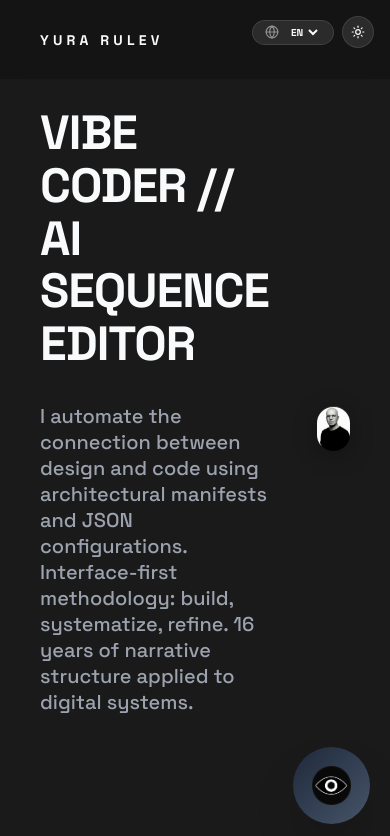
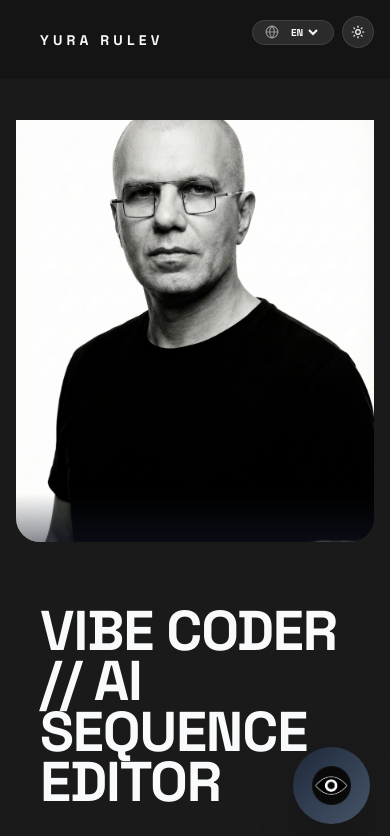
Before and after one commit to Agent-8947/01--vibe--coder, a React (Vite) app: page / in a window 390 px wide. Shown: the top 836 px of the page. Built offline with nearby package versions, Linux system fonts and the light colour scheme.

Commit message:
Refactor Hero component: Mobile stack layout (Image Top, Text Bottom)

```diff
--- a/src/components/Hero.tsx
+++ b/src/components/Hero.tsx
@@ -11,7 +11,16 @@ interface HeroProps {
 
 export const Hero: React.FC<HeroProps> = ({ id, type, localOverrides: overrides, currentLang = 'en' }) => {
     const { globalSettings, viewportMode } = useStore();
-    const isMobileMode = viewportMode === 'mobile';
+    const [isMobile, setIsMobile] = useState(false);
+
+    useEffect(() => {
+        const checkMobile = () => setIsMobile(window.innerWidth < 768);
+        checkMobile();
+        window.addEventListener('resize', checkMobile);
+        return () => window.removeEventListener('resize', checkMobile);
+    }, []);
+
+    const isMobileMode = isMobile || viewportMode === 'mobile';
 
     // DNA Binding Engine
     const gl01 = globalSettings['GL01'].params; // Typography
@@ -176,14 +185,18 @@ export const Hero: React.FC<HeroProps> = ({ id, type, localOverrides: overrides,
     const hasImage = overrides.media?.showImage && overrides.media?.imageUrl;
     const mediaPos = overrides.media?.imagePosition || 'right';
 
-    // Mobile: always use background mode with 80% opacity
-    // Desktop: respect configured position
-    const effectivePos = isMobileMode && hasImage ? 'background' : mediaPos;
+    // Mobile: Stack mode (Image Top, Text Bottom)
+    // We treat mobile as 'top' position to allow stacking
+    const effectivePos = isMobileMode && hasImage ? 'top' : mediaPos;
     const isSplit = hasImage && ['left', 'right', 'top', 'bottom'].includes(effectivePos);
-    const isFullBg = hasImage && effectivePos === 'background';
+    // On mobile, we do NOT use full background essentially, we split.
+    // Unless the USER specifically set 'background' which we might want to respect,
+    // BUT the user request says "photo first, text under".
+    // So for mobile we force split-top logic if an image exists.
+    const isFullBg = hasImage && (overrides.media?.imagePosition === 'background' && !isMobileMode);
 
-    // Mobile uses 92% opacity, desktop uses configured opacity
-    const imageOpacity = isMobileMode ? 0.92 : (overrides.media?.imageOpacity || 100) / 100;
+    // Mobile uses normal opacity or overrides
+    const imageOpacity = (overrides.media?.imageOpacity || 100) / 100;
 
     const shapeStyles: Record<string, string> = {
         square: 'aspect-square rounded-none',
@@ -191,7 +204,8 @@ export const Hero: React.FC<HeroProps> = ({ id, type, localOverrides: overrides,
         portrait: 'aspect-[3/4] rounded-2xl',
         landscape: 'aspect-[16/9] rounded-2xl'
     };
-    const shapeClass = shapeStyles[overrides.media?.shape] || (mediaPos === 'top' || mediaPos === 'bottom' ? shapeStyles.landscape : 'aspect-video md:aspect-square lg:aspect-[4/3] rounded-2xl');
+    const shapeClass = shapeStyles[overrides.media?.shape] ||
+        ((mediaPos === 'top' || mediaPos === 'bottom' || isMobileMode) ? 'aspect-[4/3] w-full rounded-2xl' : 'aspect-video md:aspect-square lg:aspect-[4/3] rounded-2xl');
 
     return (
         <section id={id} style={containerStyle} className="w-full relative overflow-hidden group">
@@ -206,8 +220,8 @@ export const Hero: React.FC<HeroProps> = ({ id, type, localOverrides: overrides,
                 }
             `}</style>
 
-            {/* Background Image Overlay */}
-            {isFullBg && (
+            {/* Background "Substrate" Layer (Desktop Full BG only) */}
+            {hasImage && isFullBg && (
                 <div
                     className="absolute inset-0 z-0 transition-opacity duration-700 pointer-events-none"
                     style={{ opacity: imageOpacity }}
@@ -217,7 +231,7 @@ export const Hero: React.FC<HeroProps> = ({ id, type, localOverrides: overrides,
                         className="w-full h-full object-cover"
                         alt="Hero background"
                     />
-                    <div className="absolute inset-0 bg-gradient-to-b from-black/30 via-black/50 to-black/70" />
+                    <div className="absolute inset-0 bg-black/30" />
                 </div>
             )}
 
@@ -227,60 +241,76 @@ export const Hero: React.FC<HeroProps> = ({ id, type, localOverrides: overrides,
                 <div className="absolute bottom-[-10%] right-[-10%] w-[40%] h-[40%] bg-purple-500/10 blur-[120px] rounded-full" />
             </div>
 
-            <div className={`relative z-10 max-w-7xl mx-auto w-full flex ${isMobileMode ? 'flex-col' :
-                (mediaPos === 'left' ? 'flex-row-reverse' :
-                    mediaPos === 'top' ? 'flex-col-reverse' :
-                        mediaPos === 'bottom' ? 'flex-col' : 'flex-row')
-                } items-center gap-12 md:gap-20`}>
+            <div className={`relative z-10 max-w-7xl mx-auto w-full flex flex-col items-center gap-8 md:gap-20 transition-all duration-500
+                ${!isMobileMode ? (
+                    mediaPos === 'left' ? 'md:flex-row' :
+                        mediaPos === 'top' ? 'md:flex-col' :
+                            mediaPos === 'bottom' ? 'md:flex-col-reverse' :
+                                'md:flex-row-reverse'
+                ) : ''}
+            `}>
 
-                {/* Text Content */}
-                <div className={`${isSplit ? 'w-full md:w-2/5' : 'max-w-4xl'} space-y-8 ${layout.alignment === 'center' ? 'text-center mx-auto' : layout.alignment === 'right' ? 'text-right ml-auto' : 'text-left mr-auto'}`}>
+                {/* 1. IMAGE CONTAINER (First in DOM for Mobile Stack) */}
+                {hasImage && !isFullBg && (
+                    <div style={getEntranceStyle(3)} className={`
+                        relative w-full overflow-hidden
+                        ${isMobileMode ? 'h-[50vh] min-h-[400px] mb-8' : 'hidden md:flex md:w-1/2 justify-center items-center'}
+                    `}>
+                        <div
+                            className={`relative w-full h-full overflow-hidden
+                                ${isMobileMode ? 'rounded-b-3xl' : shapeClass}
+                            `}
+                            style={{
+                                boxShadow: isMobileMode ? 'none' : `0px ${parseFloat(gl06[0]?.value || '10')}px ${parseFloat(gl06[1]?.value || '40')}px rgba(0,0,0,0.3)`,
+                                border: isMobileMode ? 'none' : `${gl06[4]?.value || '1'}px solid rgba(255,255,255,0.1)`,
+                                animation: (!isMobileMode && overrides.media?.levitation) ? `levitate-${id} ${overrides.media?.levitationSpeed || 3}s ease-in-out infinite` : 'none',
+                            }}
+                        >
+                            <img
+                                src={overrides.media.imageUrl}
+                                className={`w-full h-full object-cover transition-transform duration-1000
+                                    ${isMobileMode ? 'scale-100' : 'group-hover:scale-110'}
+                                `}
+                                style={{
+                                    opacity: imageOpacity,
+                                    transform: isMobileMode ? 'none' : `scale(${(overrides.media?.imageScale || 110) / 100})`
+                                }}
+                                alt="Hero media"
+                            />
+                            {/* Mobile visual separation gradient at bottom of image */}
+                            {isMobileMode && <div className="absolute bottom-0 left-0 w-full h-24 bg-gradient-to-t from-gray-900 via-transparent to-transparent opacity-50" />}
+                        </div>
+                    </div>
+                )}
+
+                {/* 2. TEXT CONTENT (Second in DOM for Mobile Stack) */}
+                <div className={`
+                    flex flex-col
+                    ${isMobileMode ? 'w-full px-6' : (isSplit ? 'md:w-[45%]' : 'w-full max-w-4xl')}
+                    ${layout.alignment === 'center' && !isMobileMode ? 'text-center mx-auto' : 'text-left'}
+                `}>
                     <h1 style={{
                         ...titleStyle,
                         ...getEntranceStyle(0),
-                        textShadow: isFullBg ? '0 4px 30px rgba(0,0,0,1)' : 'none'
-                    }} className="tracking-tighter leading-none font-black">
+                        fontSize: isMobileMode ? '3.5rem' : undefined,
+                        lineHeight: isMobileMode ? '0.9' : undefined,
+                    }} className="font-black tracking-tighter mb-6">
                         {getTranslatedText('title')}
                     </h1>
 
                     <p style={{
                         ...descStyle,
                         ...getEntranceStyle(1),
-                        textShadow: isFullBg ? '0 2px 20px rgba(0,0,0,0.8)' : 'none'
-                    }} className={`opacity-90 max-w-2xl ${layout.alignment === 'center' ? 'mx-auto' : ''}`}>
+                    }} className={`opacity-80 max-w-2xl font-medium tracking-tight text-lg md:text-2xl mb-8 ${layout.alignment === 'center' && !isMobileMode ? 'mx-auto' : ''}`}>
                         {getTranslatedText('description')}
                     </p>
 
-                    <div style={getEntranceStyle(2)} className={`flex items-center gap-4 pt-6 ${layout.alignment === 'center' ? 'justify-center' : layout.alignment === 'right' ? 'justify-end' : 'justify-start'}`}>
+                    <div style={getEntranceStyle(2)} className={`flex items-center gap-4 ${layout.alignment === 'center' && !isMobileMode ? 'justify-center' : 'justify-start'}`}>
                         {safeData.primaryBtnVisible !== false && renderButton(getTranslatedText('primaryBtnText'), true)}
                         {safeData.secondaryBtnVisible !== false && renderButton(getTranslatedText('secondaryBtnText'), false)}
                     </div>
                 </div>
 
-                {/* Split Image Media (Hidden on mobile) */}
-                {isSplit && (
-                    <div style={getEntranceStyle(3)} className={`${isMobileMode ? 'hidden' : ''} ${(effectivePos === 'top' || effectivePos === 'bottom') ? 'w-full max-w-5xl' : 'w-full md:w-3/5'} relative`}>
-                        <div
-                            className={`relative overflow-hidden ${shapeClass} ${isMobileMode ? 'max-h-[300px]' : ''}`}
-                            style={{
-                                boxShadow: `0px ${parseFloat(gl06[0]?.value || '10')}px ${parseFloat(gl06[1]?.value || '40')}px rgba(0,0,0,0.3)`,
-                                border: `${gl06[4]?.value || '1'}px solid rgba(255,255,255,0.1)`,
-                                animation: overrides.media?.levitation ? `levitate-${id} ${overrides.media?.levitationSpeed || 3}s ease-in-out infinite` : 'none',
-                                backdropFilter: 'blur(10px)',
-                            }}
-                        >
-                            <img
-                                src={overrides.media.imageUrl}
-                                className="w-full h-full object-cover transition-transform duration-1000 group-hover:scale-110"
-                                style={{
-                                    opacity: (overrides.media.imageOpacity || 100) / 100,
-                                    transform: `scale(${(overrides.media?.imageScale || 110) / 100})`
-                                }}
-                                alt="Hero media"
-                            />
-                        </div>
-                    </div>
-                )}
             </div>
         </section>
     );
```
